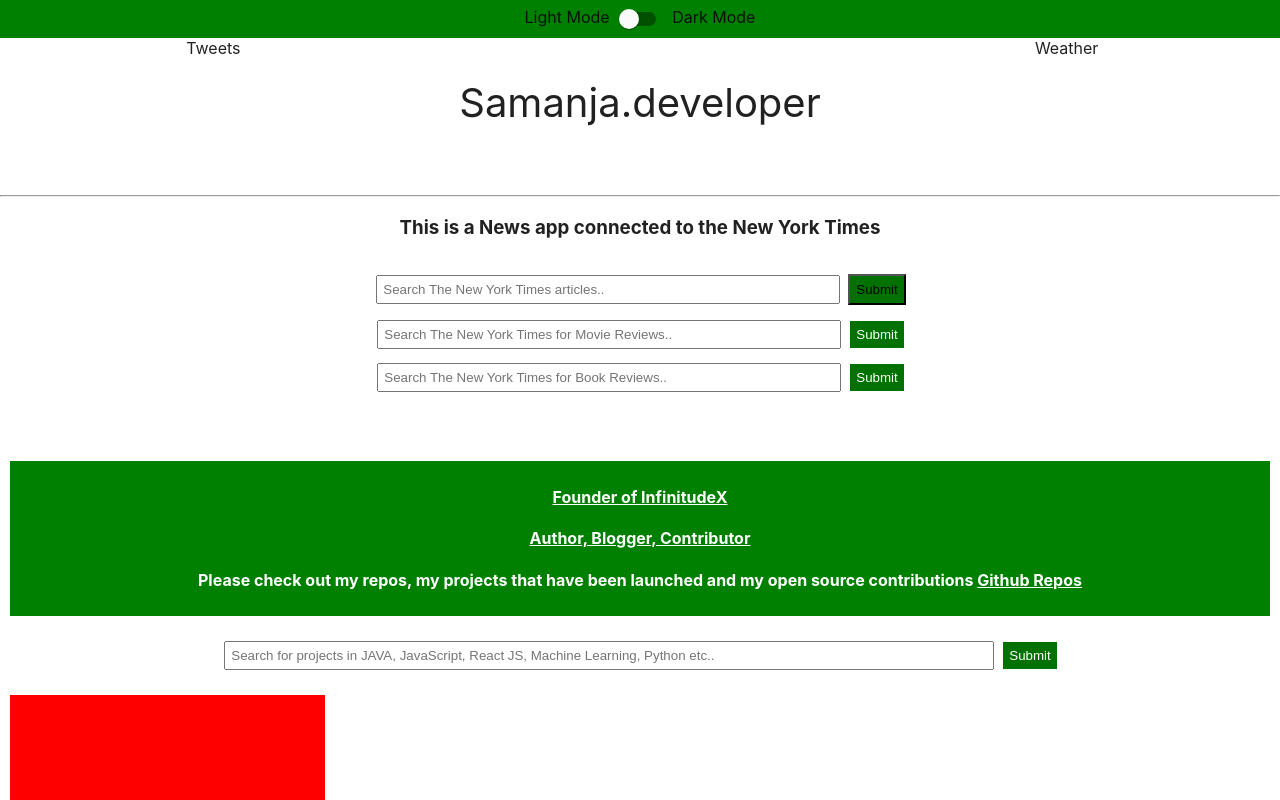
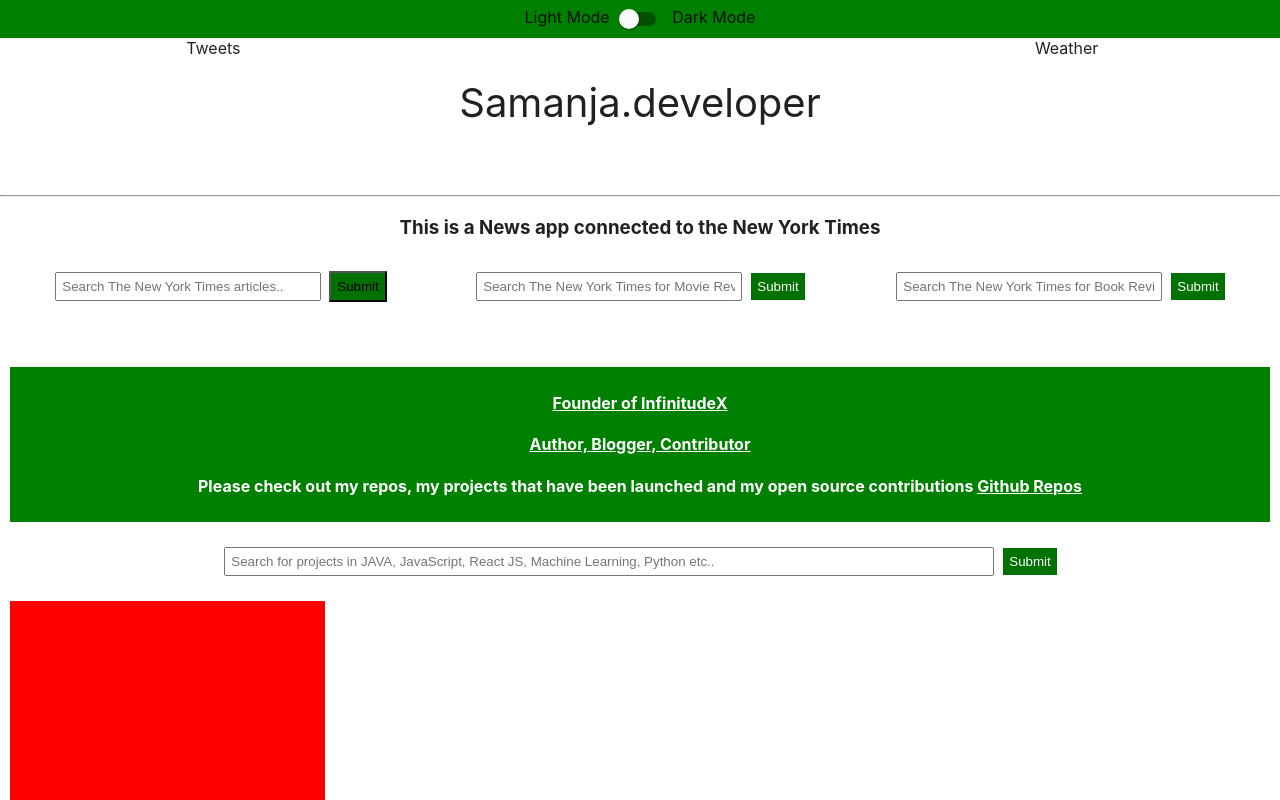
Before and after one commit to SamanjaCartagena/portfolio, a React (Create React App) app: page / in a window 1280 px wide. Shown: the top 800 px of the page. Built offline with nearby package versions, Linux system fonts and the light colour scheme.

Commit message:
grid added to search engines

```diff
--- a/src/App.js
+++ b/src/App.js
@@ -124,27 +124,26 @@
         <h3 style={{}}>This is a News app connected to the New York Times </h3>
 
         <div className="nytInputs" style={{padding:'10px'}}>
-        <table style={{position:'relative', left:'20%', width:'60%'}}>
-       <tr>
-         <td>
+        <Grid container>
+          <Grid xs={12} sm={6} md={4} lg={4}>
+
          <input style={{width:'60%', margin:'5px', padding:'5px'}} type="text" value={this.state.value} onChange={this.search} placeholder="Search The New York Times articles.. "/>
         <button style={{padding:'6px', margin:'3px', position:'relative',backgroundColor:'#017102', }} onClick={this.searching}>Submit</button>
-        </td>
-        </tr>
+
+        </Grid>
 
       <a style={{}} target='_blank' href={this.state.firstNewsUrl}>{this.state.firstNewsAbstract}</a>
        <a style={{}} target='_blank' href={this.state.secondNewsUrl}> {this.state.secondNewsAbstract}</a>
         <a style={{}} target='_blank' href={this.state.thirdNewsUrl}>{this.state.thirdNewsAbstract}</a>
-       <tr><td>
+        <Grid xs={12} sm={6} md={4} lg={4}>
+
          <MovieReviews/>
-</td>
-       </tr>
-       <tr>
-         <td>
+     </Grid>
+     <Grid xs={12} sm={6} md={4} lg={4}>
+
        <BookReviews />
-       </td>
-       </tr>
-       </table>
+      </Grid>
+</Grid>
        <center>
          <Introduction/>
          <br/>
```
